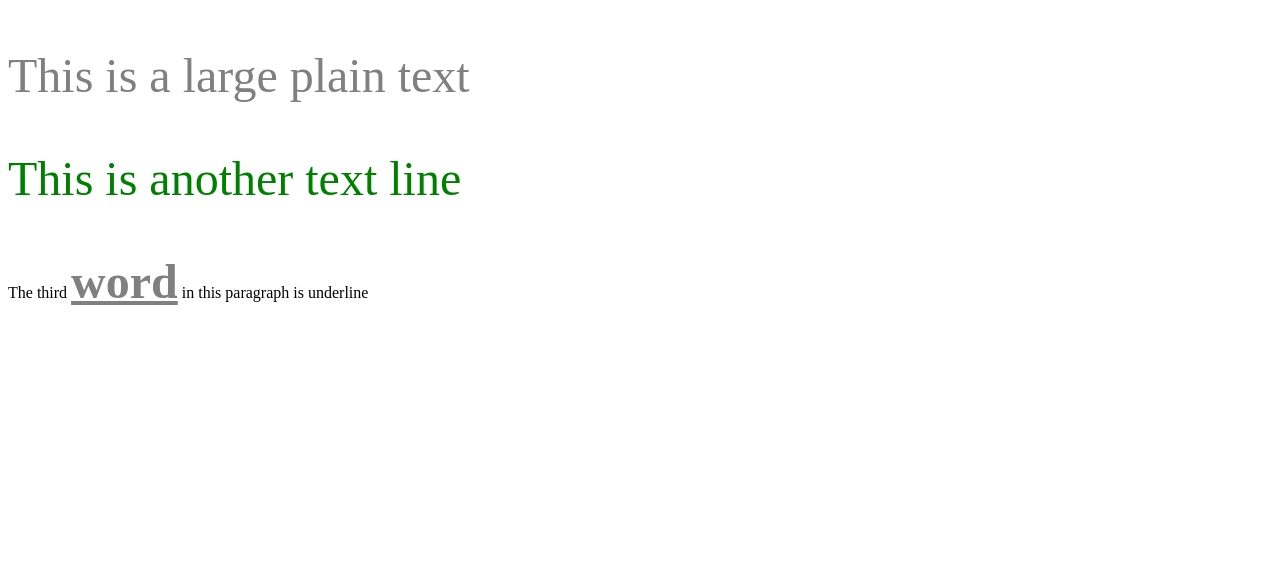
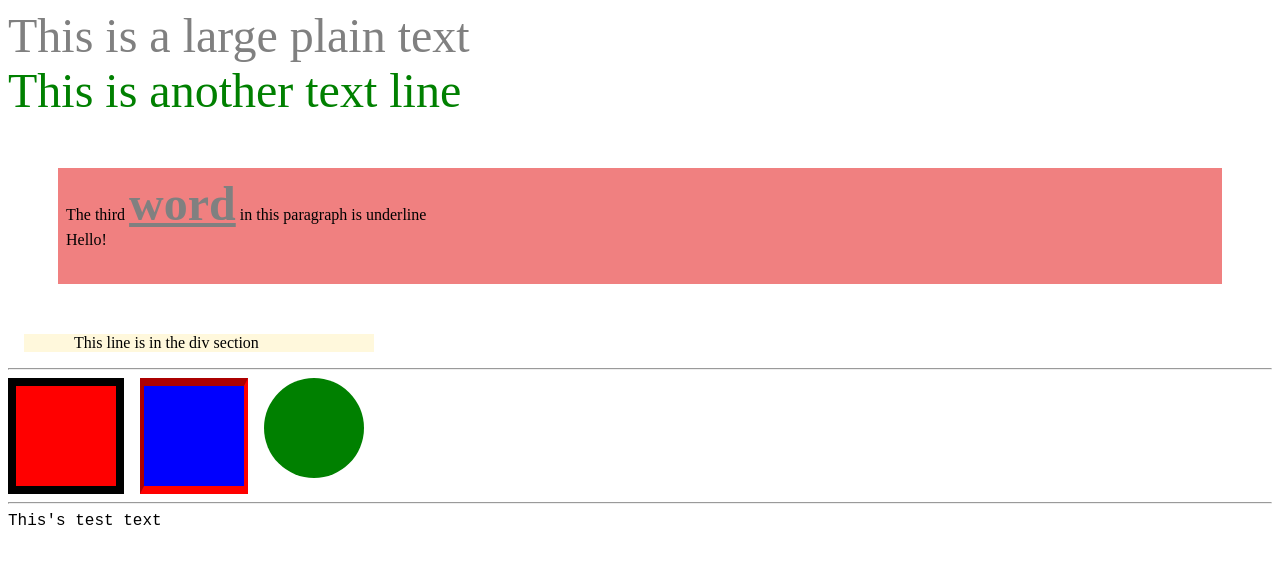
Before and after one commit to ivan-magda/LearningWebDevelopment, a plain HTML site: page CSS/LearnCSS/src/index.html in a window 1280 px wide. Drawn offline with Linux system fonts and the light colour scheme.

Commit message:
Learning new CSS capabilities.

```diff
--- a/CSS/LearnCSS/src/index.html
+++ b/CSS/LearnCSS/src/index.html
@@ -3,9 +3,9 @@
 <head>
     <title>Learning CSS</title>
 
-    <meta charset="utf-8" />
-    <meta http-equiv="Content-type" content="text/html; charset=utf-8" />
-    <meta name="viewport" content="width=device-width, initial-scale=1" />
+    <meta charset="utf-8"/>
+    <meta http-equiv="Content-type" content="text/html; charset=utf-8"/>
+    <meta name="viewport" content="width=device-width, initial-scale=1"/>
 
     <style type="text/css">
         .large_paragraph {
@@ -24,6 +24,67 @@
         .bold {
             font-weight: bold;
         }
+
+        .lightcoral_box {
+            background-color: lightcoral;
+            height: 100px;
+            position: static;
+            left: 100px;
+            top: 50px;
+            margin: 50px;
+            padding: 8px;
+            z-index: 1;
+        }
+
+        .cornsilk_box {
+            background-color: cornsilk;
+            width: 300px;
+            position: static;
+            margin: 0px 44px 16px 16px;
+            padding-left: 50px;
+            z-index: 2;
+        }
+
+        .red_box {
+            background-color: red;
+            width: 100px;
+            height: 100px;
+            margin-left: 0px;
+            float: left;
+            border: 8px black solid;
+        }
+
+        .blue_box {
+            background-color: blue;
+            width: 100px;
+            height: 100px;
+            margin-left: 16px;
+            float: left;
+            border: 8px inset red;
+            border-right-width: 4px;
+            border-left-width: 4px;
+        }
+
+        .green_box {
+            background-color: green;
+            width: 100px;
+            height: 100px;
+            margin-left: 16px;
+            float: left;
+            border-radius: 50px;
+        }
+
+        .font-text {
+            font-family: "Courier New",serif;
+        }
+
+        .clear {
+            clear: both;
+        }
+
+        p {
+            margin: 0;
+        }
     </style>
 
 </head>
@@ -31,7 +92,25 @@
 <body>
 <p class="large_paragraph">This is a large plain text</p>
 <p id="green" class="large_paragraph">This is another text line</p>
-<p>The third <span class="underline large_paragraph bold">word</span> in this paragraph is underline</p>
+
+<div class="lightcoral_box">
+    <p>The third <span class="underline large_paragraph bold">word</span> in this paragraph is underline</p>
+    <p>Hello!</p>
+</div>
+
+<div class="cornsilk_box">
+    <p>This line is in the div section</p>
+</div>
+<hr />
+
+<div class="red_box"></div>
+<div class="blue_box"></div>
+<div class="green_box"></div>
+
+<div class="clear"></div>
+<hr />
+
+<p class="font-text">This's test text</p>
 
 </body>
 </html>
```
